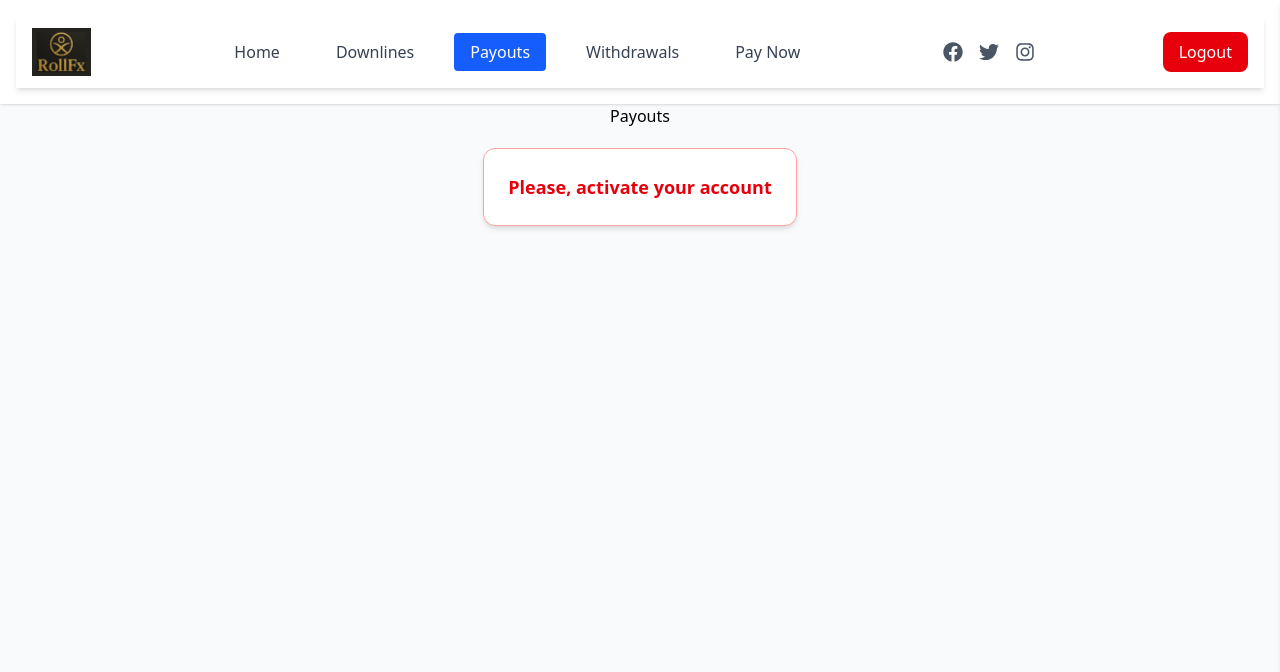
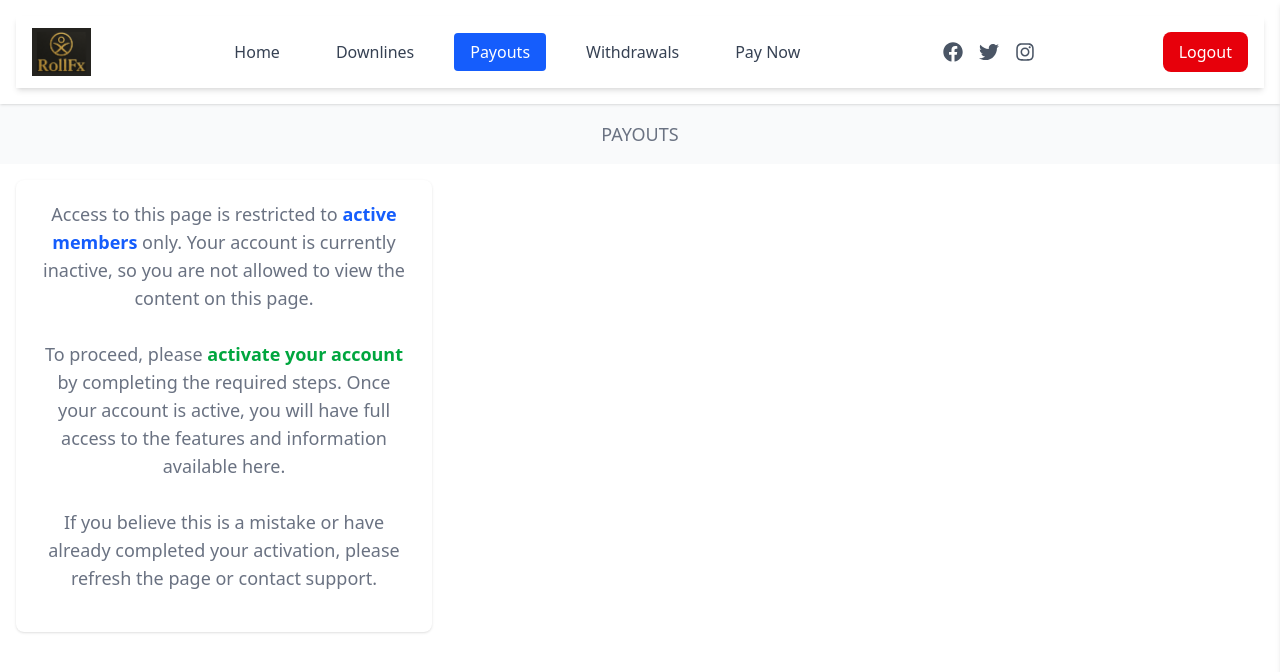
Before and after one commit to sprasadik2010/cryptopayment, a React (Vite) app in the folder client/: page /auth/payouts in a window 1280 px wide. Shown: the top 672 px of the page. Built offline with nearby package versions, Linux system fonts and the light colour scheme; no server answers; sample sign-in values are in the browser's storage.

Commit message:
Activation warning and PageTitle Updated

```diff
--- a/client/src/components/user/common/activationwarning.jsx
+++ b/client/src/components/user/common/activationwarning.jsx
@@ -1,8 +1,20 @@
 export default function ActivationWarning() {
     return (
-        <div className="flex justify-center p-5 bg-gray-50 h-screen">
-            <div className="text-red-600 text-lg font-semibold bg-white p-6 rounded-xl shadow-md border border-red-300 h-fit">
-                Please, activate your account
+        <div className="relative p-4 w-full max-w-md">
+            <div className="relative bg-white rounded-lg shadow-sm dark:bg-gray-700">
+                <div className="p-4 md:p-5 text-center">
+                    <h3 className="mb-5 text-lg font-normal text-gray-500 dark:text-gray-400">
+                        Access to this page is restricted to{" "}
+                        <span className="font-semibold text-blue-600 dark:text-blue-400">active members</span> only.{" "}
+                        Your account is currently inactive, so you are not allowed to view the content on this page.{" "}
+                        <br /><br />
+                        To proceed, please{" "}
+                        <span className="font-semibold text-green-600 dark:text-green-400">activate your account</span> by completing the required steps.{" "}
+                        Once your account is active, you will have full access to the features and information available here.
+                        <br /><br />
+                        If you believe this is a mistake or have already completed your activation, please refresh the page or contact support.
+                    </h3>
+                </div>
             </div>
         </div>
     );
--- a/client/src/components/user/common/pagetitle.jsx
+++ b/client/src/components/user/common/pagetitle.jsx
@@ -1,7 +1,9 @@
-export default function PageTitle(props) {
+export default function PageTitle({ title }) {
     return (
-         <div className="flex justify-center bg-gray-50">
-            {props.title}
+        <div className="flex justify-center bg-gray-50 py-4">
+            <h3 className="text-lg font-normal text-gray-500 dark:text-gray-400 uppercase">
+                {title}
+            </h3>
         </div>
     );
 }
```
